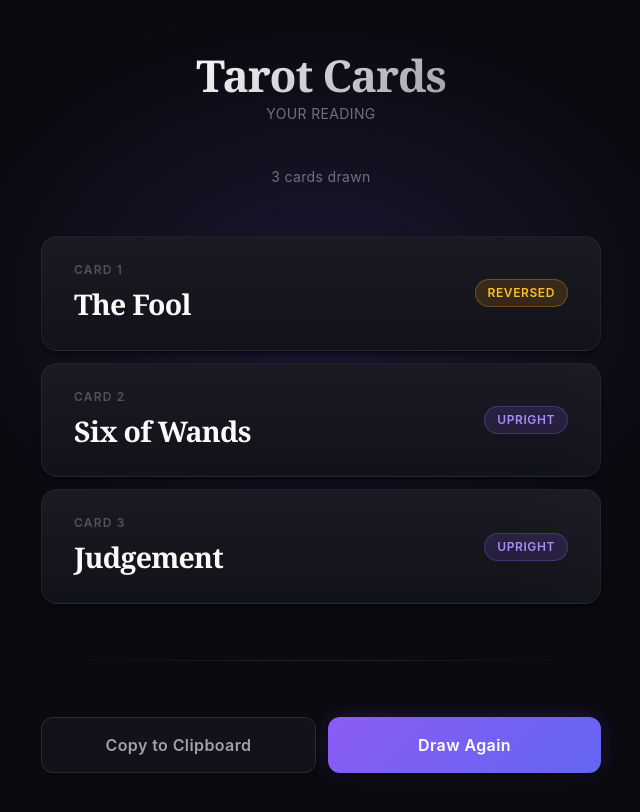
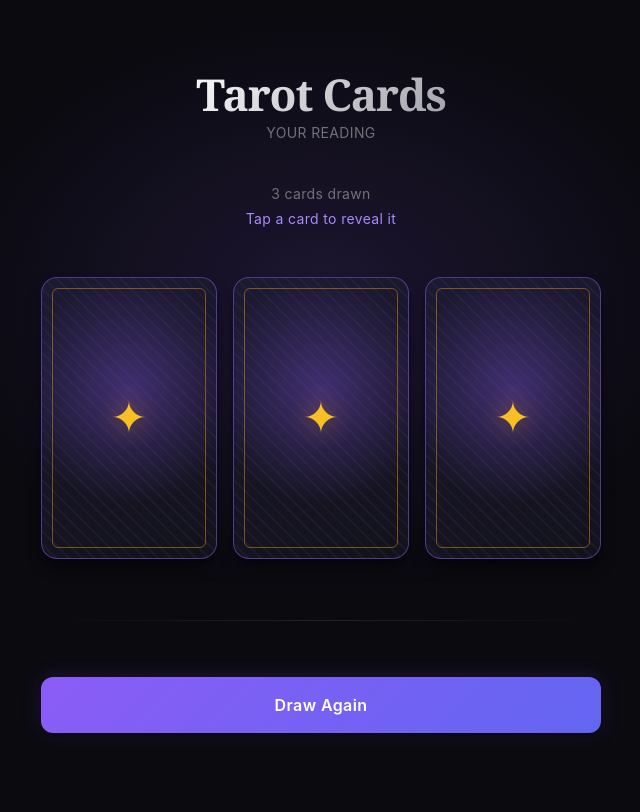
Before and after one commit to rogamorris/tarot-cards, a website built with Vite: page src/client/index.html in a window 1280 px wide. Both pictures are taken after a click on the button "Draw Cards". Shown: the whole page, without its empty margins (319-959 px from the left). Built offline with nearby package versions, Linux system fonts and the light colour scheme.

Commit message:
Add tap-to-reveal spread interaction (Slice 3)
- Cards render face-down with a pure-CSS mystical card back design
- Tapping a card flips it over with a 3D flip transition; the spread
  itself cascades in with a staggered entrance
- Reversed cards display upside-down, like a physical deck
- Progress indicator guides the flow ('Tap a card to reveal it' ->
  'N of M revealed' -> 'All cards revealed')
- Copy button appears only once all cards are revealed
- Cards are real <button> elements, so keyboard reveal works;
  prefers-reduced-motion and print styles handled

```diff
--- a/src/client/styles.css
+++ b/src/client/styles.css
@@ -416,6 +416,11 @@ body::before {
   width: 100%;
 }
 
+/* Hidden buttons stay hidden (overrides .btn display) */
+.btn[hidden] {
+  display: none;
+}
+
 /* ----------------------------------------
    BUTTON GROUP
    ---------------------------------------- */
@@ -427,32 +432,26 @@ body::before {
 }
 
 /* ----------------------------------------
-   CARDS DISPLAY
+   CARDS DISPLAY - TAP-TO-REVEAL SPREAD
    ---------------------------------------- */
 .cards-container {
   width: 100%;
-  display: flex;
-  flex-direction: column;
-  gap: var(--space-3);
+  display: grid;
+  grid-template-columns: repeat(auto-fill, minmax(140px, 1fr));
+  gap: var(--space-4);
 }
 
 .card-item {
-  position: relative;
-  padding: var(--space-5) var(--space-6);
-  background: var(--gradient-card-bg);
-  border: 1px solid var(--color-border-subtle);
-  border-radius: var(--radius-xl);
-  box-shadow: var(--shadow-md);
-  overflow: hidden;
+  width: 100%;
+  max-width: 200px;
+  justify-self: center;
 
-  /* Staggered reveal animation; delay is set per-card via --card-delay.
-     Fill mode "backwards" keeps the card hidden during its delay without
-     overriding later styles (e.g. hover transforms) once finished. */
-  animation: card-reveal var(--duration-slow) var(--ease-out) backwards;
+  /* Staggered spread entrance; delay is set per-card via --card-delay */
+  animation: spread-enter var(--duration-slow) var(--ease-out) backwards;
   animation-delay: var(--card-delay, 0ms);
 }
 
-@keyframes card-reveal {
+@keyframes spread-enter {
   from {
     opacity: 0;
     transform: translateY(20px) scale(0.95);
@@ -463,27 +462,93 @@ body::before {
   }
 }
 
-/* Subtle shimmer effect on cards */
-.card-item::before {
+/* The flippable card itself (a real <button> for keyboard support) */
+.card-flip {
+  appearance: none;
+  background: none;
+  border: none;
+  padding: 0;
+  width: 100%;
+  aspect-ratio: 5 / 8;
+  perspective: 1200px;
+  cursor: pointer;
+  -webkit-tap-highlight-color: transparent;
+}
+
+.card-flip-inner {
+  position: relative;
+  width: 100%;
+  height: 100%;
+  transform-style: preserve-3d;
+  transform: rotateY(180deg); /* face-down until tapped */
+  transition: transform var(--duration-slower) var(--ease-out);
+}
+
+.card-flip.is-flipped .card-flip-inner {
+  transform: rotateY(360deg);
+}
+
+.card-face {
+  position: absolute;
+  inset: 0;
+  backface-visibility: hidden;
+  -webkit-backface-visibility: hidden;
+  border-radius: var(--radius-xl);
+  overflow: hidden;
+  box-shadow: var(--shadow-lg);
+}
+
+/* Card back - pure CSS mystical design */
+.card-face--back {
+  transform: rotateY(180deg);
+  display: flex;
+  align-items: center;
+  justify-content: center;
+  background:
+    radial-gradient(circle at 50% 40%, rgba(139, 92, 246, 0.35) 0%, transparent 60%),
+    repeating-linear-gradient(45deg, rgba(139, 92, 246, 0.07) 0 2px, transparent 2px 9px),
+    linear-gradient(160deg, #1c1a30 0%, #12121a 100%);
+  border: 1px solid var(--color-border-accent);
+}
+
+.card-face--back::before {
   content: '';
   position: absolute;
-  top: 0;
-  left: -100%;
-  width: 100%;
-  height: 100%;
-  background: linear-gradient(
-    90deg,
-    transparent,
-    rgba(255, 255, 255, 0.03),
-    transparent
-  );
-  animation: shimmer 2s infinite;
-  animation-delay: var(--card-delay, 0ms);
+  inset: 10px;
+  border: 1px solid rgba(245, 158, 11, 0.45);
+  border-radius: calc(var(--radius-xl) - 10px);
+  pointer-events: none;
 }
 
-@keyframes shimmer {
-  0% { left: -100%; }
-  50%, 100% { left: 100%; }
+.card-back-symbol {
+  font-size: var(--text-3xl);
+  color: var(--color-gold-light);
+  text-shadow: 0 0 24px rgba(245, 158, 11, 0.55);
+}
+
+/* Card front */
+.card-face--front {
+  background: var(--gradient-card-bg);
+  border: 1px solid var(--color-border-default);
+  padding: var(--space-4);
+  display: flex;
+}
+
+.card-face--front .card-content {
+  flex: 1;
+  flex-direction: column;
+  align-items: center;
+  justify-content: space-between;
+  text-align: center;
+}
+
+.card-face--front .card-name {
+  font-size: var(--text-lg);
+}
+
+/* Reversed cards appear upside-down, like a physical deck */
+.card-face--front.is-reversed .card-content {
+  transform: rotate(180deg);
 }
 
 .card-content {
@@ -628,13 +693,22 @@ body::before {
    RESULTS HEADER
    ---------------------------------------- */
 .results-header {
-  text-align: center;
+  display: flex;
+  flex-direction: column;
+  align-items: center;
+  gap: var(--space-1);
   margin-bottom: var(--space-2);
 }
 
 .results-count {
   font-size: var(--text-sm);
   color: var(--color-text-tertiary);
+  letter-spacing: var(--tracking-wide);
+}
+
+.spread-progress {
+  font-size: var(--text-sm);
+  color: var(--color-accent-secondary);
   letter-spacing: var(--tracking-wide);
 }
 
@@ -664,10 +738,6 @@ body::before {
     flex: 1;
   }
 
-  .card-item {
-    padding: var(--space-6) var(--space-8);
-  }
-
   .card-name {
     font-size: var(--text-2xl);
   }
@@ -681,19 +751,14 @@ body::before {
     max-width: 560px;
   }
 
-  /* Hover effects only on devices that support them */
+  /* Hover lift only on devices that support it */
   @media (hover: hover) {
-    .card-item {
-      transition:
-        transform var(--duration-fast) var(--ease-out),
-        box-shadow var(--duration-fast) var(--ease-out),
-        border-color var(--duration-fast) var(--ease-out);
+    .card-flip {
+      transition: transform var(--duration-fast) var(--ease-out);
     }
 
-    .card-item:hover {
-      transform: translateY(-2px);
-      border-color: var(--color-border-strong);
-      box-shadow: var(--shadow-lg);
+    .card-flip:hover {
+      transform: translateY(-4px);
     }
   }
 }
@@ -728,18 +793,14 @@ body::before {
     flex-direction: column;
   }
 
-  /* Slightly smaller cards on mobile to fit more */
-  .card-item {
-    padding: var(--space-4) var(--space-5);
+  /* Tighter spread on small screens */
+  .cards-container {
+    grid-template-columns: repeat(auto-fill, minmax(100px, 1fr));
+    gap: var(--space-3);
   }
 
-  .card-name {
-    font-size: var(--text-lg);
-  }
-
-  /* Reduce animation complexity on mobile for performance */
-  .card-item::before {
-    display: none;
+  .card-face--front .card-name {
+    font-size: var(--text-base);
   }
 }
 
@@ -753,11 +814,6 @@ body::before {
     animation-duration: 0.01ms !important;
     animation-iteration-count: 1 !important;
     transition-duration: 0.01ms !important;
-  }
-
-  .card-item {
-    opacity: 1;
-    transform: none;
   }
 }
 
@@ -774,12 +830,15 @@ body::before {
     display: none;
   }
 
-  .card-item {
+  /* Show card fronts in print */
+  .card-flip-inner {
+    transform: none;
+  }
+
+  .card-face--front {
     background: white;
     border: 1px solid #ccc;
     box-shadow: none;
-    opacity: 1;
-    transform: none;
   }
 }
 
--- a/src/client/ui/app.ts
+++ b/src/client/ui/app.ts
@@ -65,8 +65,15 @@ export function renderDrawResult(container: HTMLElement, draw: DrawResult): void
       const orientation = drawnCard.reversed ? 'reversed' : 'upright'
       const orientationClass = `card-orientation--${orientation}`
       const revealDelay = `${index * 80}ms`
+      const reversedClass = drawnCard.reversed ? ' is-reversed' : ''
       return `
         <div class="card-item" style="--card-delay: ${revealDelay};">
+          <button class="card-flip" aria-label="Reveal card ${index + 1}: ${drawnCard.card.name}">
+            <div class="card-flip-inner">
+              <div class="card-face card-face--back" aria-hidden="true">
+                <span class="card-back-symbol">✦</span>
+              </div>
+              <div class="card-face card-face--front${reversedClass}">
                 <div class="card-content">
                   <div class="card-info">
                     <span class="card-number">Card ${index + 1}</span>
@@ -74,6 +81,9 @@ export function renderDrawResult(container: HTMLElement, draw: DrawResult): void
                   </div>
                   <span class="card-orientation ${orientationClass}">${orientation}</span>
                 </div>
+              </div>
+            </div>
+          </button>
         </div>
       `
     })
@@ -88,6 +98,7 @@ export function renderDrawResult(container: HTMLElement, draw: DrawResult): void
 
       <div class="results-header">
         <span class="results-count">${cardCount} card${cardCount !== 1 ? 's' : ''} drawn</span>
+        <span id="spread-progress" class="spread-progress">Tap a card to reveal it</span>
       </div>
 
       <div id="cards" class="cards-container">
@@ -97,7 +108,7 @@ export function renderDrawResult(container: HTMLElement, draw: DrawResult): void
       <div class="divider"></div>
 
       <div class="btn-group">
-        <button id="copy-button" class="btn btn-secondary">
+        <button id="copy-button" class="btn btn-secondary" hidden>
           Copy to Clipboard
         </button>
         <button id="draw-again-button" class="btn btn-primary">
@@ -107,11 +118,49 @@ export function renderDrawResult(container: HTMLElement, draw: DrawResult): void
     </div>
   `
 
+  container.querySelectorAll('.card-flip').forEach((card) => {
+    card.addEventListener('click', onCardClick)
+  })
+
   const copyButton = container.querySelector('#copy-button') as HTMLButtonElement
   copyButton.addEventListener('click', handleCopy)
 
   const drawAgainButton = container.querySelector('#draw-again-button') as HTMLButtonElement
   drawAgainButton.addEventListener('click', handleDrawAgain)
+}
+
+export function onCardClick(event: Event): void {
+  const card = event.currentTarget as HTMLButtonElement
+  card.classList.toggle('is-flipped')
+
+  const root = card.closest('.app-container')
+  if (root) {
+    updateSpreadState(root as HTMLElement)
+  }
+}
+
+export function updateSpreadState(root: HTMLElement): void {
+  const total = root.querySelectorAll('.card-flip').length
+  const revealed = root.querySelectorAll('.card-flip.is-flipped').length
+
+  const progress = root.querySelector('#spread-progress')
+  if (progress) {
+    progress.textContent =
+      revealed === 0
+        ? 'Tap a card to reveal it'
+        : revealed < total
+          ? `${revealed} of ${total} revealed`
+          : 'All cards revealed'
+  }
+
+  const copyButton = root.querySelector('#copy-button')
+  if (copyButton) {
+    if (revealed === total && total > 0) {
+      copyButton.removeAttribute('hidden')
+    } else {
+      copyButton.setAttribute('hidden', '')
+    }
+  }
 }
 
 export function handleCopy(): void {
```
Also changed, not shown: src/client/ui/app.test.ts (+115 -0 lines). Lines whose indentation alone changed are shown as unchanged.
